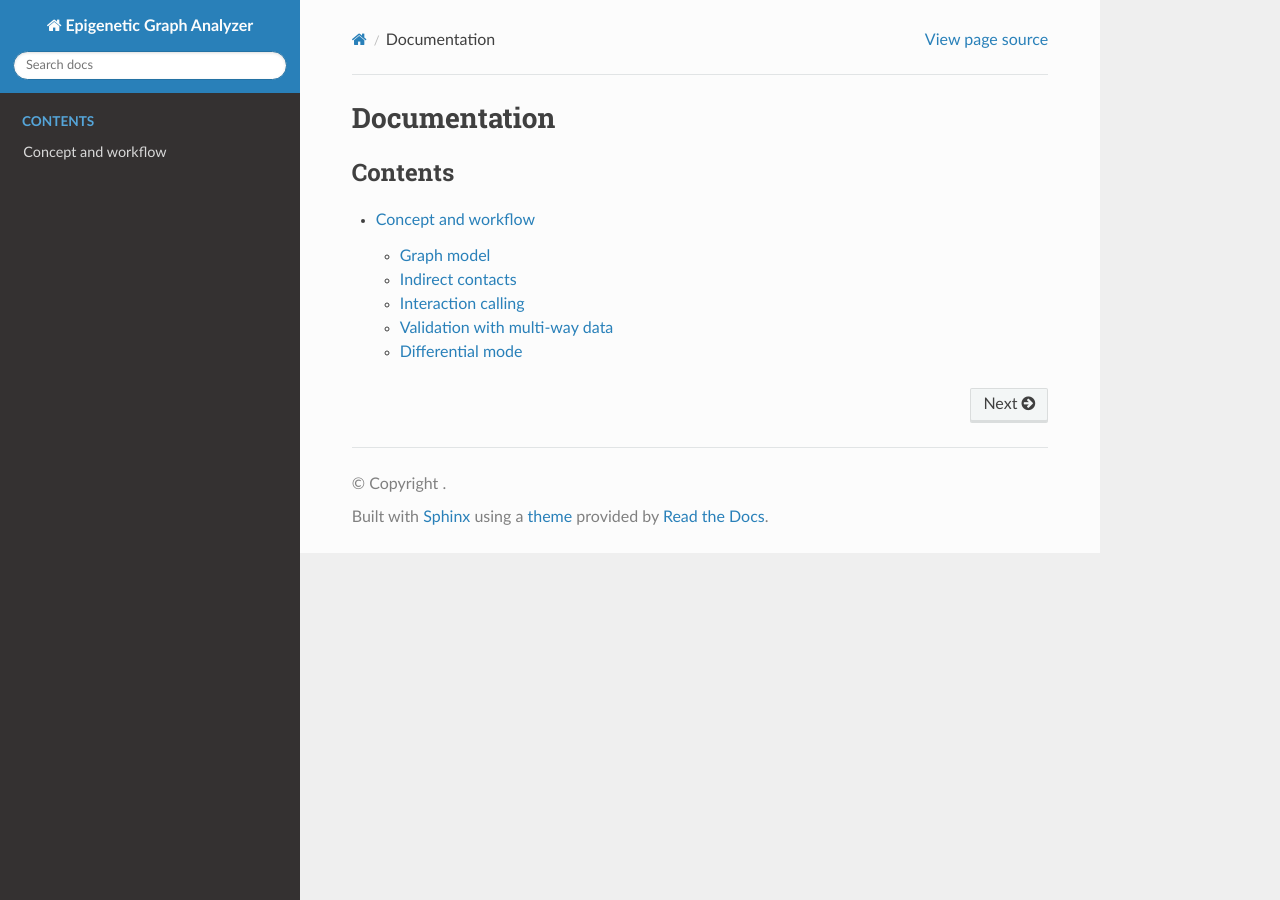
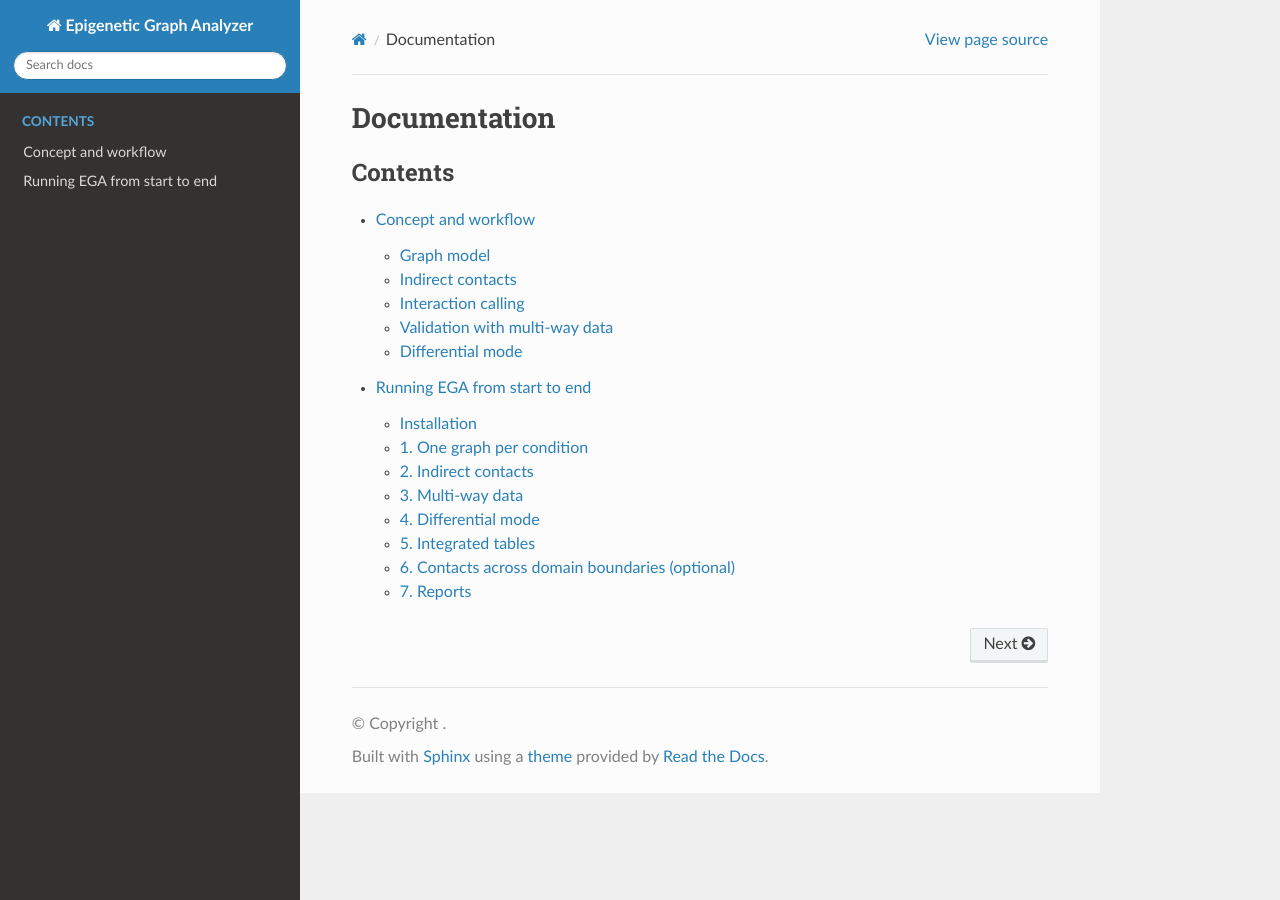
Before and after one commit to joachimwolff/Epigenetic-Graph-Analyzer, a Sphinx documentation site: the page built from docs/index.md, in a window 1280 px wide. Built offline with Sphinx 7.4.7 and the Read the Docs theme 3.1.0, drawn with Linux system fonts in a browser that asks for light colours; part of the change alters nothing that is shown.

Commit message:
Docs: running EGA from start to end, Read the Docs configuration
Co-Authored-By: Claude Opus 5.5 <noreply@anthropic.com>

````diff
--- a/docs/index.md
+++ b/docs/index.md
@@ -5,4 +5,5 @@
 :caption: Contents
 
 readthedocs_workflow
+running_ega
 ```
--- /dev/null
+++ b/docs/running_ega.md
@@ -0,0 +1,94 @@
+# Running EGA from start to end
+
+The commands below run a differential comparison of two conditions A and B from called promoter interactions,
+signal tracks of histone marks and a table of differential expression, with the settings of the manuscript runs.
+File names are placeholders. `REPRODUCE.md` maps every figure and table of the manuscript to its script, and
+`example/run_example.sh` runs a complete comparison on the Hoxa locus in about one minute.
+
+## Installation
+
+```bash
+mamba env create -f environment.yml && conda activate ega && pip install .
+bash example/run_example.sh          # Md / PA2 comparison at the Hoxa locus
+```
+
+## 1. One graph per condition
+
+Interactions called by CHiCAGO (WashU text; ibed, BEDPE and the table of Mifsud et al. 2015 are also read),
+replicates intersected, communities for display.
+
+```bash
+for c in A B; do
+  egaCreateGraph -i ${c}_rep1_washU.txt.gz ${c}_rep2_washU.txt.gz -f washu \
+      --replicates intersect --scoreThreshold 5 --baits design.baitmap --tss genes.gtf.gz \
+      --maxDistance 2000000 --weight score --communityMethod leiden --resolution 1.0 \
+      --seed 42 -o graphs/$c
+done
+```
+
+## 2. Indirect contacts
+
+Pairs up to the maximal distance with their mediators, Adamic-Adar index, path score and triplets.
+
+```bash
+egaIndirectContacts -g graphs/B.graphml --maxDistance 2000000 --triplets -o graphs/B
+```
+
+## 3. Multi-way data
+
+SPRITE clusters (and Pore-C concatemers in the same cluster format) on the restriction fragments, or GAM in bins,
+and the evaluation of direct and indirect contacts against control pairs.
+
+```bash
+egaBuildMultiway --type sprite --input clusters.txt.gz --chromSizes genome.chrom.sizes \
+    --fragments HindIII_fragments.bed -o multiway/B_sprite.npz
+egaValidateMultiway -g graphs/B.graphml -m multiway/B_sprite.npz --confirmPairs \
+    --coverageClasses 5 --controls 10 --maxPairs 300000 --maxTriplets 100000 \
+    --seed 0 --threads 8 -o validation/B_sprite
+```
+
+## 4. Differential mode
+
+Union graph, explanation levels (promoter, step 1 to step 3), mark roles, chromatin states, mirror control and
+per-gene permutation test.
+
+```bash
+egaDifferential --maxHops 3 --stepFeature decomposed --genePermutations 200000 \
+    --rnaThreshold 1 --chromatinThreshold 1 --permutations 200 --bootstrap 1000 \
+    --roles both --roleBootstrap 1000 --stateThreshold 2 --stateThresholds 1.5 2 3 \
+    --stateWindow 1000 --seed 0 --threads 8 \
+    --interactionsA A_rep1_washU.txt.gz A_rep2_washU.txt.gz \
+    --interactionsB B_rep1_washU.txt.gz B_rep2_washU.txt.gz \
+    --format washu --replicates intersect --scoreThreshold 5 --referenceScore 5 \
+    --baits design.baitmap --names A B --tss genes.gtf.gz \
+    --tracksA H3K27ac=A_H3K27ac.bw H3K4me1=A_H3K4me1.bw H3K4me3=A_H3K4me3.bw H3K27me3=A_H3K27me3.bw \
+    --tracksB H3K27ac=B_H3K27ac.bw H3K4me1=B_H3K4me1.bw H3K4me3=B_H3K4me3.bw H3K27me3=B_H3K27me3.bw \
+    --markSign H3K27me3=-1 \
+    --markRoles H3K27ac=active H3K4me3=active H3K4me1=enhancer H3K27me3=repressive \
+    --expression deseq2_B_vs_A.tsv --log2FCColumn log2FoldChange --padjColumn padj \
+    --alpha 0.05 --geneKey genes -o differential/A_vs_B
+```
+
+## 5. Integrated tables
+
+```bash
+egaExplain -p differential/A_vs_B -o explain/A_vs_B
+```
+
+## 6. Contacts across domain boundaries (optional)
+
+With domains called on Hi-C of the same cells, for example by hicFindTADs.
+
+```bash
+egaTadCrossing -p differential/A_vs_B --tads B_domains --tadMinStrength 0.5 -o tads/A_vs_B
+```
+
+## 7. Reports
+
+The main report, gene reports (HTML and PDF) and the interactive browser.
+
+```bash
+egaReport -p differential/A_vs_B --annotation genes.gtf.gz -o reports
+egaReport -p differential/A_vs_B --gene GENE1 GENE2 --annotation genes.gtf.gz -o reports
+egaExplorer -p differential/A_vs_B --annotation genes.gtf.gz -o explorer/
+```
````
Also changed, not shown: .readthedocs.yaml (added).
